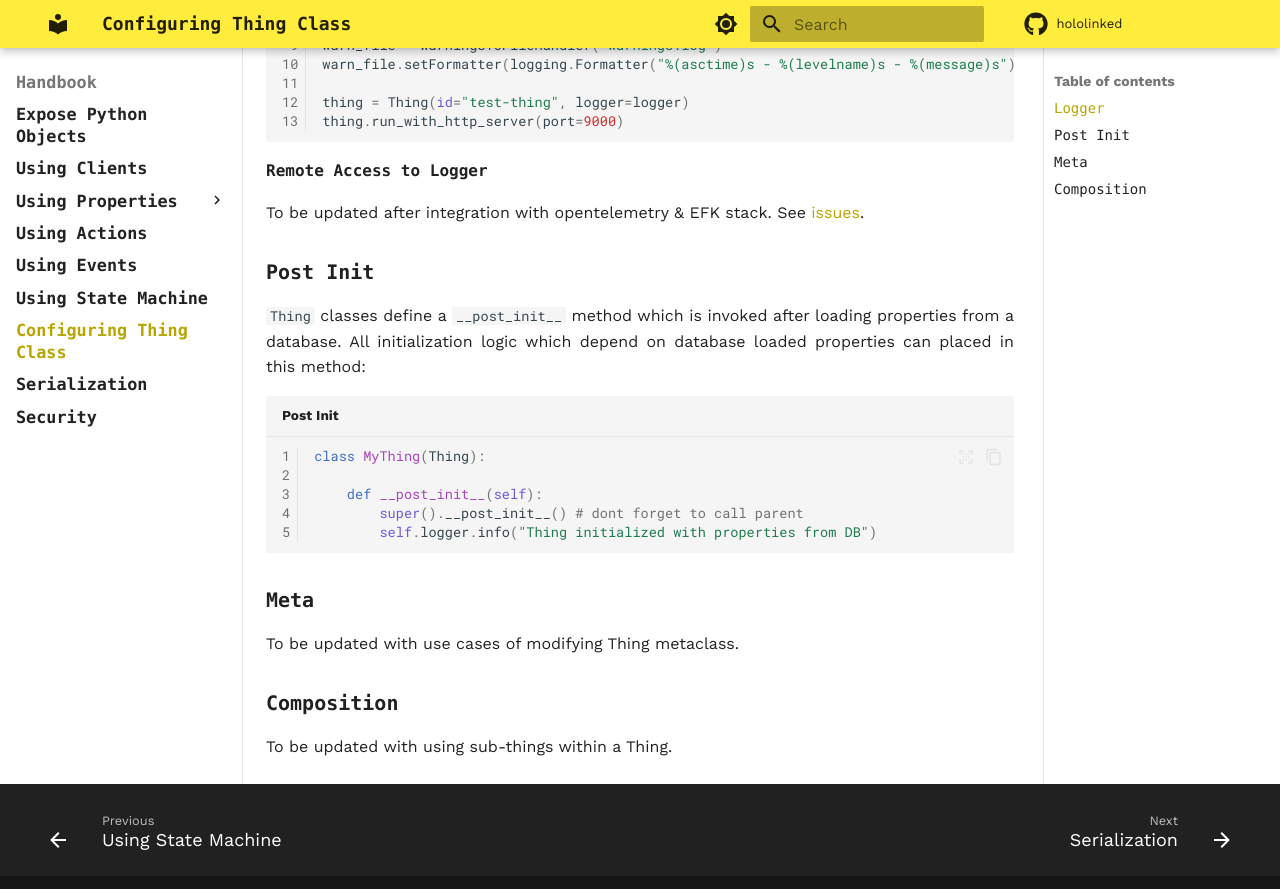
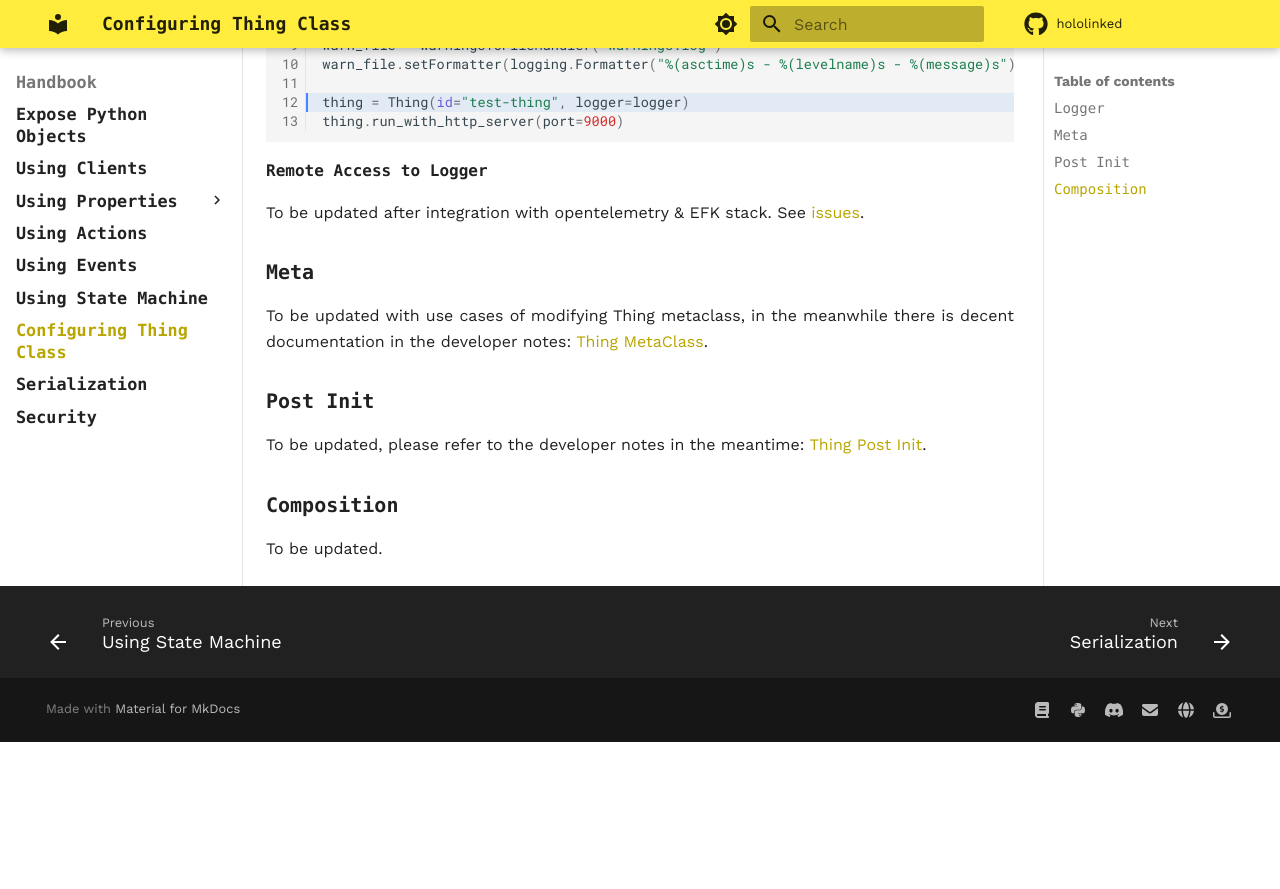
Before and after one commit to hololinked-dev/docs, an MkDocs documentation site: the page built from docs/beginners-guide/articles/thing/index.md, in a window 1280 px wide and 900 px high, scrolled down 508 px. Shown: the top 889 px of the window. Built offline with MkDocs 1.6.1 and Material for MkDocs 9.7.7, drawn with Linux system fonts in a browser that asks for light colours; comment, search, counter and statistics services are not loaded; after the commit the page ends 1250 px from its top, so only the background shows below that.

Commit message:
reinstate Thing class doc

````diff
--- a/docs/beginners-guide/articles/thing/index.md
+++ b/docs/beginners-guide/articles/thing/index.md
@@ -4,7 +4,7 @@
 
 A default logger with IO stream handler is configured for each `Thing` instance. One can override the logger by passing a custom logger instance to the `Thing` constructor:
 
-```py title="Custom Logger" linenums="1" hl_lines="3"
+```py title="Custom Logger" linenums="1" hl_lines="12"
 class WarningsToFileHandler(logging.FileHandler):
     """Custom handler that writes only WARNING+ logs to a separate file."""
     def emit(self, record):
@@ -48,9 +48,16 @@ Endpoint | Description
 `http(s)://<host>:<port>/<thing_id>/logger/logs` | all logs
 `http(s)://<host>:<port>/<thing_id>/logger/logs/debug` | debug logs and above -->
 
+### Meta
+
+To be updated with use cases of modifying Thing metaclass, in the meanwhile there is decent documentation in
+the developer notes: [Thing MetaClass](../../../design/metaclasses.md#metaclasses).
+
 ### Post Init
 
-`Thing` classes define a `__post_init__` method which is invoked after loading properties from a database.
+To be updated, please refer to the developer notes in the meantime: [Thing Post Init](../../../design/metaclasses.md#__post_init__-method).
+
+<!-- `Thing` classes define a `__post_init__` method which is invoked after loading properties from a database.
 All initialization logic which depend on database loaded properties can placed in this method:
 
 ```py title="Post Init" linenums="1"
@@ -61,11 +68,8 @@ class MyThing(Thing):
         super().__post_init__() # dont forget to call parent
         self.logger.info("Thing initialized with properties from DB")
 ```
-
-### Meta
-
-To be updated with use cases of modifying Thing metaclass.
+-->
 
 ### Composition
 
-To be updated with using sub-things within a Thing.
+To be updated.
--- a/docs/design/metaclasses.md
+++ b/docs/design/metaclasses.md
@@ -42,12 +42,12 @@ class CameraMeta(ThingMeta):
 class Image(Property):
 
     def __init__(self,
-                compression_ratio: int = 1,
-                transpose: bool = False,
-                flip_horizontal: bool = False,
-                flip_vertical: bool = False,
-                observable: bool = False,
-            ) -> None:
+            compression_ratio: int = 1,
+            transpose: bool = False,
+            flip_horizontal: bool = False,
+            flip_vertical: bool = False,
+            observable: bool = False,
+        ) -> None:
         ...
 
 class RPiCamera(Thing, metaclass=CameraMeta):
@@ -65,7 +65,7 @@ class IDSCamera(Thing, metaclass=CameraMeta):
 
 ## `__post_init__` Method
 
-There is no specific need to explicitly call a `__post_init__` method. A possible application of `__post_init__` could be to run default code after connecting to the hardware:
+There is no specific need to explicitly call a `__post_init__` method as it is auto-invoked by the [`ThingMeta`](../api-reference/thing/thing-meta.md). A possible application of `__post_init__` could be to run default code after connecting to the hardware:
 
 ```python
 
@@ -93,4 +93,4 @@ flowchart TD
     D --> E[__post_init__ is called to run additional setup code <br/>which are dependent on the loaded properties]
 ```
 
-Of course, the `__post_init__` method can be used for any other purpose. The `__post_init__` is auto-invoked by the [`ThingMeta`](../api-reference/thing/thing-meta.md).
+Of course, the `__post_init__` method can be used for any other purpose.
````
Also changed, not shown: docs/design/zmq.md (+3 -3 lines).
